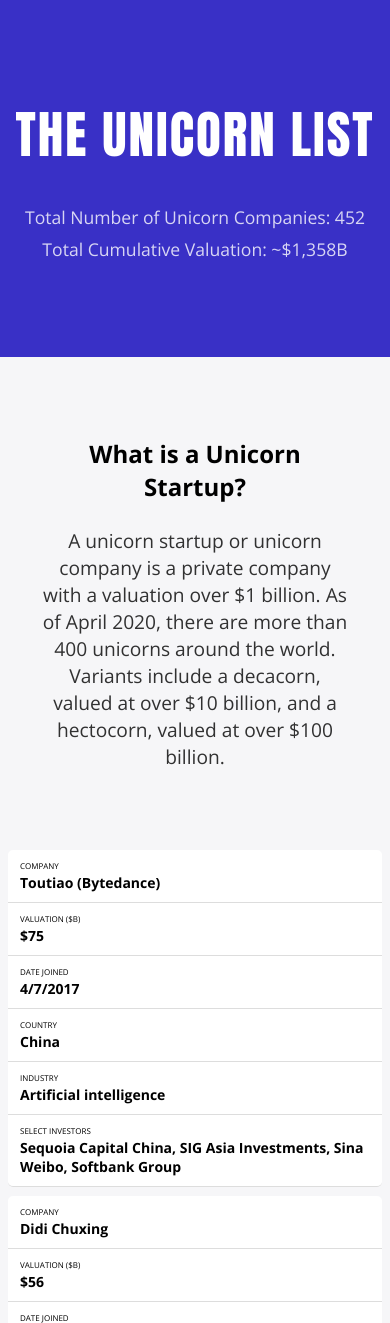
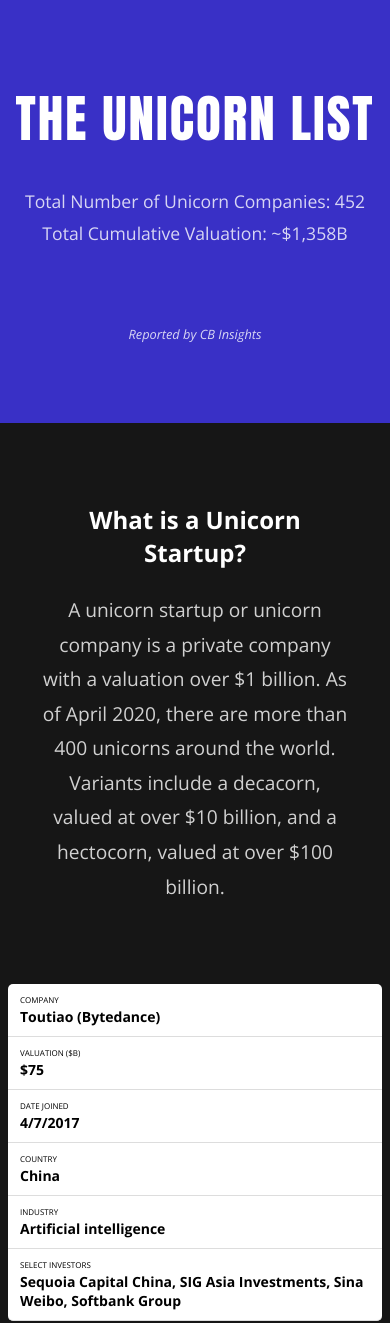
Before and after one commit to tac0de/theunicornlist, a website: page index.html in a window 390 px wide. Shown: the top 1323 px of the page. Drawn offline with nearby package versions, Linux system fonts and the light colour scheme.

Commit message:
added source text and fixed height

```diff
--- a/index.html
+++ b/index.html
@@ -3,8 +3,9 @@
   <head>
     <meta charset="UTF-8" />
     <meta name="viewport" content="width=device-width, initial-scale=1.0" />
+    <link rel="shortcut icon" href="./favicon.png" />
     <link rel="stylesheet" href="style.css" />
-    <title>Unicorn Lists</title>
+    <title>The Unicorn List</title>
   </head>
   <body>
     <header>
@@ -12,6 +13,7 @@
 
       <h2>Total Number of Unicorn Companies: 452</h2>
       <h2>Total Cumulative Valuation: ~$1,358B</h2>
+      <p>Reported by CB Insights</p>
     </header>
 
     <section class="description">
@@ -26,6 +28,10 @@
 
     <div id="output"></div>
 
+    <footer>
+      &copy; Wasabi Taco
+    </footer>
+
     <script src="script.js"></script>
   </body>
 </html>
--- a/style.css
+++ b/style.css
@@ -1,4 +1,4 @@
-@import url("https://fonts.googleapis.com/css2?family=Open+Sans:wght@300;400;700&display=swap");
+@import url("https://fonts.googleapis.com/css2?family=Open+Sans:ital,wght@0,300;0,400;0,700;1,300&display=swap");
 @import url("https://fonts.googleapis.com/css2?family=Anton&display=swap");
 
 *,
@@ -10,10 +10,20 @@
 }
 
 header {
+  position: relative;
   text-align: center;
   background: #3930c6;
-  padding: 10rem 0;
+  padding: 8rem 0;
   color: white;
+}
+
+header p {
+  margin-top: 5rem;
+  text-align: center;
+  font-weight: lighter;
+  font-style: italic;
+  font-size: 0.8rem;
+  opacity: 0.8;
 }
 
 .title {
@@ -45,6 +55,7 @@
 }
 
 section.description p {
+  line-height: 1.8;
   font-size: 1.2rem;
   opacity: 0.8;
 }
@@ -59,6 +70,7 @@
 #output {
   max-width: 992px;
   margin: 0 auto;
+  padding: 0 0.5rem;
 }
 
 table {
@@ -104,6 +116,14 @@
   text-transform: uppercase;
 }
 
+footer {
+  text-align: center;
+  margin-top: 5rem;
+  padding: 2.5rem 0;
+  background: #000;
+  color: #fff;
+}
+
 @media (max-width: 992px) {
   table th,
   table td {
@@ -112,12 +132,25 @@
 }
 
 @media (max-width: 768px) {
+  body {
+    background: #161616;
+  }
+
+  footer {
+    background: white;
+    color: #000;
+  }
+
+  section.description {
+    color: white;
+  }
+
   .title {
     font-size: 3.2rem;
   }
 
   header {
-    padding: 6rem 0;
+    padding: 5rem 0;
   }
 
   header h2 {
@@ -130,7 +163,6 @@
     display: flex;
     justify-content: center;
     align-items: center;
-    margin: 0 0.5rem;
   }
 
   table {
```
Also changed, not shown: favicon.png (added).
